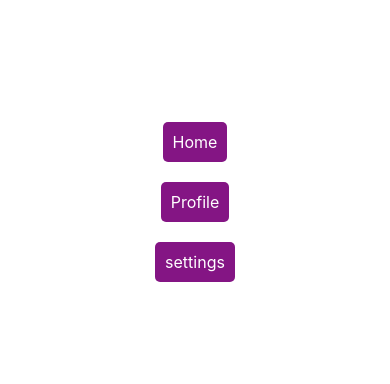
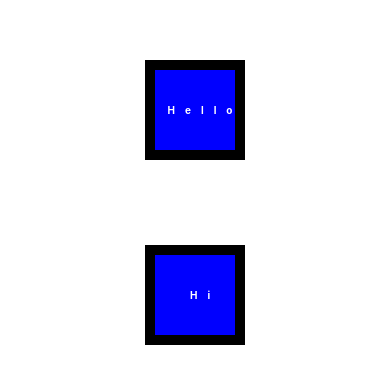
Before and after one commit to kuldeeepkumar/practiceApp, a React Native app: screen / in a window 390 px wide. Shown: the part 220-604 px from the top of the page. Built offline with nearby package versions, Linux system fonts and the light colour scheme.

Commit message:
Comprehensive list of React Native Syles are done

```diff
--- a/App.js
+++ b/App.js
@@ -12,6 +12,7 @@ import Exercise9 from "./src/exercises/Exercise9";
 import Exercise10 from "./src/exercises/Exercise10";
 import Exercise11 from "./src/exercises/Exercise11";
 import Exercise12 from "./src/exercises/Exercise12";
+import Exercise13 from "./src/exercises/Exercise13";
 
 export default function App() {
   return (
@@ -27,7 +28,8 @@ export default function App() {
       {/*<Exercise9 />*/}
       {/* <Exercise10 /> */}
       {/*Exercise11 /> */}
-      <Exercise12 />
+      {/*<Exercise12 />*/}
+      <Exercise13 />
     </>
   );
 }
--- /dev/null
+++ b/src/exercises/Exercise13.js
@@ -0,0 +1,85 @@
+import { ImageBackground, StyleSheet, Text, View } from "react-native";
+
+import React from "react";
+
+const Exercise13 = () => {
+  return (
+    <ImageBackground style={styles.background}>
+      <View style={styles.box}>
+        <Text style={styles.text}>Hello </Text>
+      </View>
+      <View style={styles.box}>
+        <Text style={styles.text}>Hi</Text>
+      </View>
+    </ImageBackground>
+  );
+};
+
+// ------------->>>>>>>>>>>>>>>   Comprehensive list of React Native Syles   <<<<<<<<<<<<<----------------
+
+const styles = StyleSheet.create({
+  container: {
+    justifyContent: "center",
+    alignItems: "center",
+  },
+  background: {
+    width: "100%",
+    height: "100%",
+    justifyContent: "center",
+    alignItems: "center",
+    gap: 5,
+    flexDirection: "column",
+    overflow: "visible",
+    flexWrap: "wrap",
+  },
+  box: {
+    width: 200,
+    height: 200,
+    backgroundColor: "blue",
+    justifyContent: "center",
+    alignItems: "center",
+    padding: 20,
+    margin: 52,
+
+    elevation: 20,
+    borderWidth: 10,
+
+    opacity: 0.9,
+    shadowColor: "black",
+    shadowOffset: { width: 100, height: 100 },
+    shadowOpacity: 0.9,
+    shadowRadius: 10,
+    borderStyle: "solid",
+
+    // position: "absolute",
+    // zIndex: 2,
+
+    borderRadius: 10,
+    transform: [{ rotate: "180deg" }],
+    transform: [{ translateX: 40 }, { translateY: 10 }],
+    transform: [{ scale: 2 }],
+  },
+  box: {
+    width: 100,
+    height: 100,
+    backgroundColor: "blue",
+    justifyContent: "center",
+    alignItems: "center",
+    paddingLeft: 20,
+    margin: 40,
+    elevation: 20,
+    borderWidth: 10,
+  },
+  text: {
+    color: "white",
+
+    letterSpacing: 10,
+    lineHeight: 30,
+
+    fontSize: 10,
+    fontWeight: "bold",
+    textAlign: "center",
+  },
+});
+
+export default Exercise13;
```
